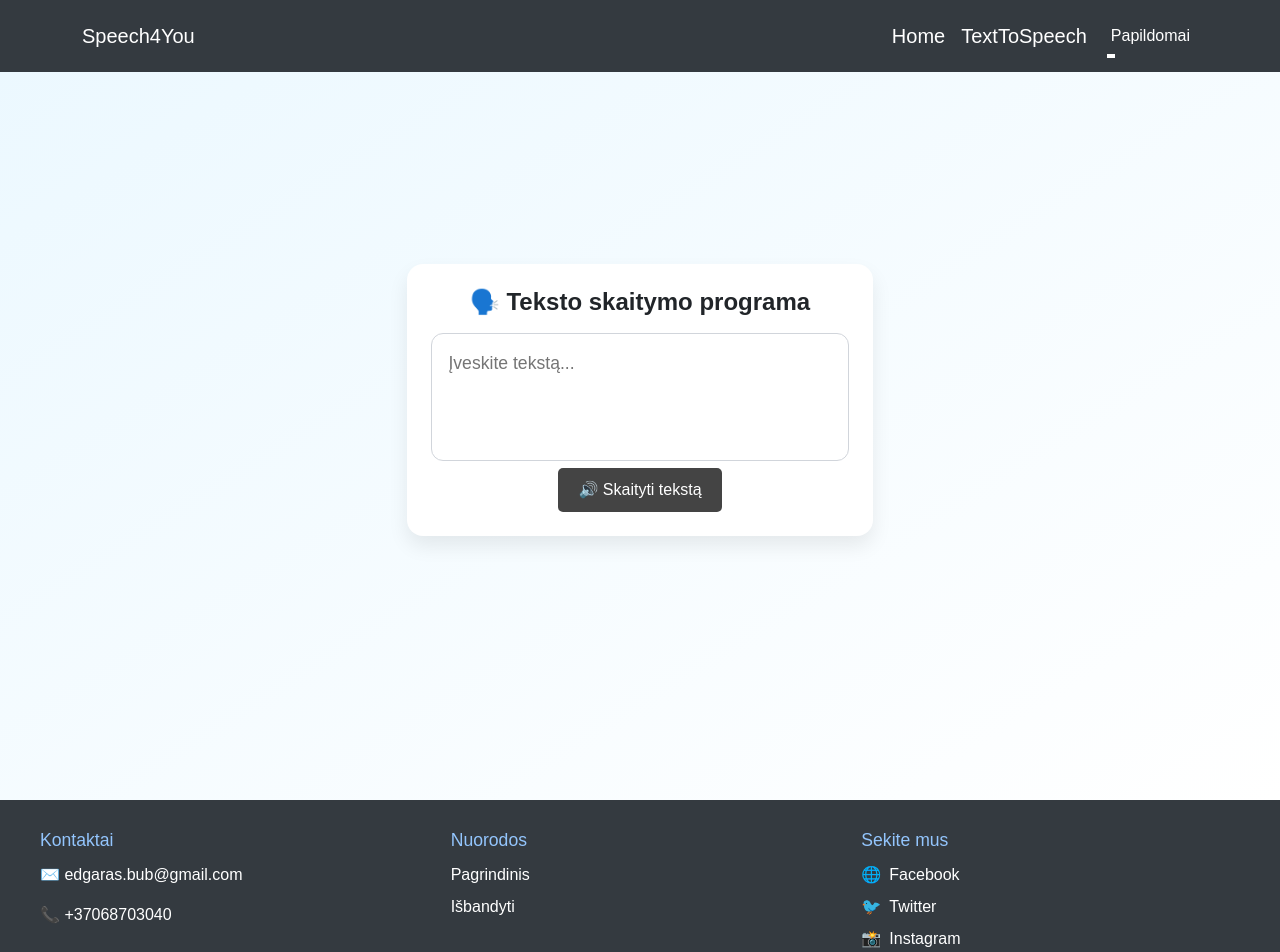
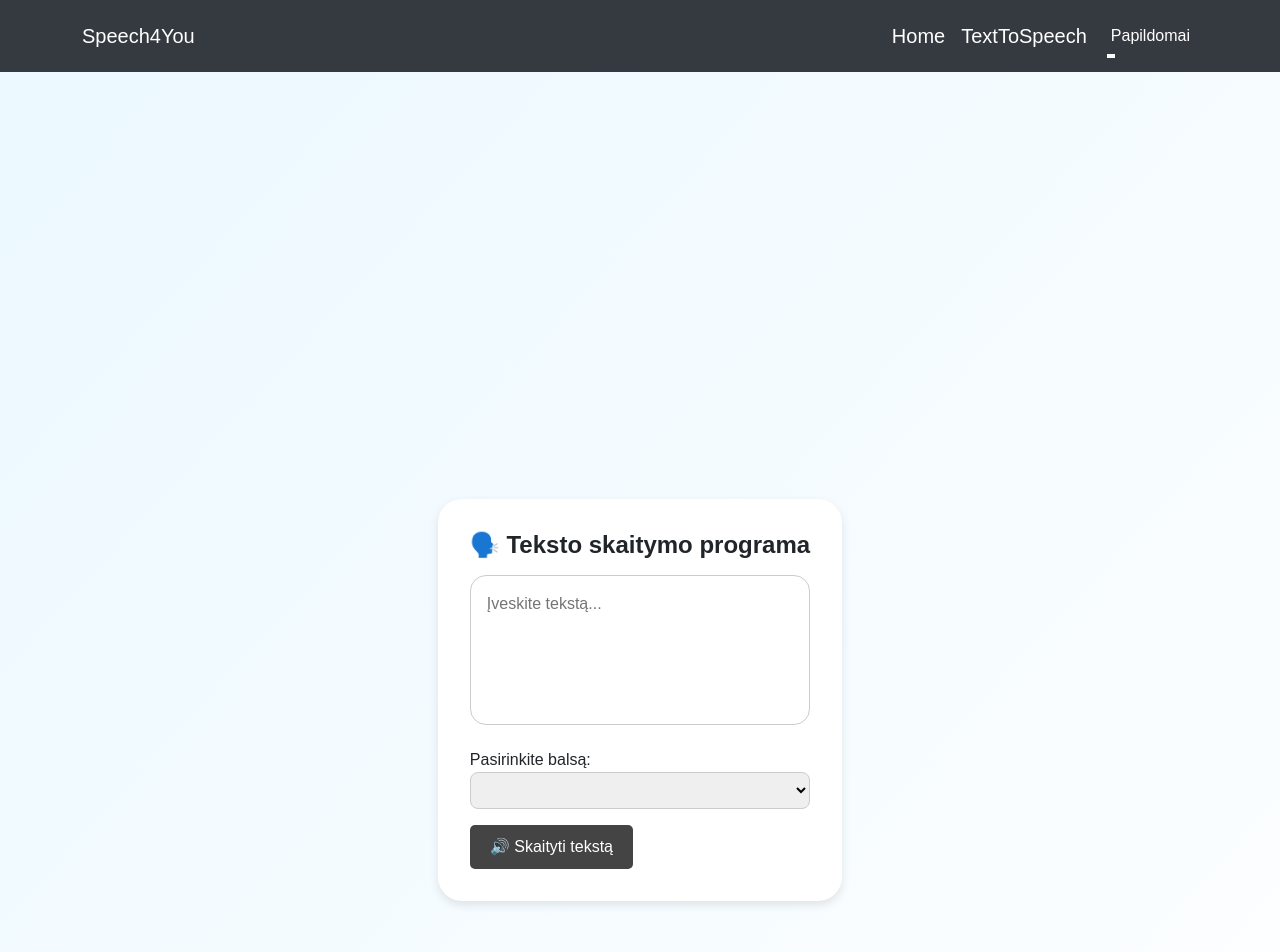
Before and after one commit to EdgarasBub/PROJEKTAS-TEXT_TO_SPEECH, a React (Vite) app in the folder client2/: page /TextToSpeech in a window 1280 px wide. Shown: the top 952 px of the page. Built offline with nearby package versions, Linux system fonts and the light colour scheme.

Commit message:
TextToSpeech Update

```diff
--- a/client2/src/App.css
+++ b/client2/src/App.css
@@ -4,15 +4,15 @@
   padding: 2rem;
   text-align: center;
 }
-.pages {
-  min-height: 150vh;
+/* .pages {
+  min-height: 250vh;
   background: linear-gradient(to bottom right, #ebf8ff, #ffffff);
   display: flex;
   align-items: center;
   justify-content: center;
   padding: 2rem;
 
-}
+} */
 
 .logo {
   height: 6em;
--- a/client2/src/App.tsx
+++ b/client2/src/App.tsx
@@ -8,11 +8,11 @@ import TextToSpeech from './pages/TextToSpeech';
 
 const App: React.FC = () => {
   return (
-    <div style={{ display: 'flex', flexDirection: 'column', minHeight: '100vh' }}>
+    <div style={{ display: 'flex', flexDirection: 'column', minHeight: '200vh'}}>
       <BrowserRouter>
         <Navbar />
 
-        <main style={{ flex: 1 }} className="bg-gray-100">
+        <main style={{ flex: 1 }} className="bg-gray-100 pages">
           <Routes>
             <Route path="/" element={<Home />} />
             <Route path="/Home" element={<Navigate to="/" replace />} />
--- a/client2/src/pages/Home.tsx
+++ b/client2/src/pages/Home.tsx
@@ -46,6 +46,14 @@ const Home: React.FC = () => {
                 </button>
               </div>
           <li>⚙️ Lengva integracija į bet kokią aplikaciją</li>
+              <div style={{ textAlign: 'center' }}>
+                <button
+                  className="utils-button"
+                  onClick={() => navigate('/TextToSpeech')}
+                >
+                  🚀 Išbandyti dabar
+                </button>
+              </div>
         </ul>
       </div>
     </main>
--- a/client2/src/pages/TextToSpeech.tsx
+++ b/client2/src/pages/TextToSpeech.tsx
@@ -1,33 +1,73 @@
-import React, { useState } from 'react';
+import React, { useState, useEffect } from 'react';
 import { speakText } from '../utils/tts';
-import '../styles/textToSpeech.css'; // ✅ Nuoroda į CSS failą
-import '../styles/Utils.css'
+import '../styles/textToSpeech.css'; // Įsitikink, kad turi CSS
+import '../styles/Utils.css'; // Importuojame bendrą stilių failą
 
 const TextToSpeech: React.FC = () => {
   const [text, setText] = useState('');
+  const [voices, setVoices] = useState<SpeechSynthesisVoice[]>([]);
+  const [selectedVoice, setSelectedVoice] = useState<string>('');
+
+  useEffect(() => {
+    const synth = window.speechSynthesis;
+
+    const loadVoices = () => {
+      const availableVoices = synth.getVoices();
+      setVoices(availableVoices);
+      if (availableVoices.length > 0) {
+        setSelectedVoice(availableVoices[0].name);
+      }
+    };
+
+    if (synth.onvoiceschanged !== undefined) {
+      synth.onvoiceschanged = loadVoices;
+    }
+
+    loadVoices();
+  }, []);
 
   const handleSpeak = () => {
     if (!text.trim()) {
       alert('Prašome įvesti tekstą!');
       return;
     }
-    speakText(text);
+
+    const utterance = new SpeechSynthesisUtterance(text);
+    const voice = voices.find(v => v.name === selectedVoice);
+    if (voice) utterance.voice = voice;
+
+    window.speechSynthesis.speak(utterance);
   };
 
   return (
-    <main className="text-to-speech-container">
+    <main className='text-to-speech-container'>
     <div className="tts-container">
       <h1 className="tts-title">🗣️ Teksto skaitymo programa</h1>
+
       <textarea
         value={text}
         onChange={(e) => setText(e.target.value)}
         placeholder="Įveskite tekstą..."
         className="tts-textarea"
       />
-        <button
-          onClick={handleSpeak}
-          className="utils-button"
+
+      <div className="tts-select-container">
+        <label htmlFor="voice-select">Pasirinkite balsą:</label>
+        <select
+          id="voice-select"
+          value={selectedVoice}
+          onChange={(e) => setSelectedVoice(e.target.value)}
+          className="tts-select"
         >
+          {voices.map((voice, index) => (
+            <option key={index} value={voice.name}>
+              {voice.name} ({voice.lang})
+            </option>
+          ))}
+        </select>
+      </div>
+
+      <button onClick={handleSpeak} className="utils-button">
         🔊 Skaityti tekstą
       </button>
     </div>
--- a/client2/src/styles/Home.css
+++ b/client2/src/styles/Home.css
@@ -1,7 +1,7 @@
 /* src/pages/home.css */
 
 .home-container {
-  min-height: 100vh;
+  min-height: 175vh;
   background: linear-gradient(to bottom right, #ebf8ff, #ffffff);
   display: flex;
   align-items: center;
--- a/client2/src/styles/TextToSpeech.css
+++ b/client2/src/styles/TextToSpeech.css
@@ -1,14 +1,10 @@
-/* textToSpeech.css */
-
 .tts-container {
-
   max-width: 600px;
-  margin: 2.5rem auto;
-  padding: 1.5rem;
-  background-color: #ffffff;
-  border-radius: 1rem;
-  box-shadow: 0 10px 20px rgba(0, 0, 0, 0.08);
-  text-align: center;
+  margin: 3rem auto;
+  padding: 2rem;
+  background: #fff;
+  border-radius: 1.5rem;
+  box-shadow: 0 4px 10px rgba(0, 0, 0, 0.1);
 }
 
 .tts-title {
@@ -19,32 +15,43 @@
 
 .tts-textarea {
   width: 100%;
-  height: 8rem;
+  height: 150px;
   padding: 1rem;
-  border: 1px solid #d1d5db;
-  border-radius: 0.75rem;
-  font-size: 1.1rem;
+  font-size: 1rem;
+  border-radius: 1rem;
+  border: 1px solid #ccc;
   resize: none;
-  box-sizing: border-box;
+  margin-bottom: 1rem;
+}
+
+.tts-select-container {
+  margin-bottom: 1rem;
+}
+
+.tts-select {
+  width: 100%;
+  padding: 0.5rem;
+  font-size: 1rem;
+  border-radius: 0.5rem;
+  border: 1px solid #ccc;
 }
 
 .tts-button {
-  margin-top: 1rem;
-  padding: 0.5rem 1.5rem;
-  background-color: #2563eb;
+  background-color: #555;
   color: #fff;
+  padding: 0.75rem 1.5rem;
   border: none;
-  border-radius: 0.75rem;
-  font-size: 1rem;
+  border-radius: 1rem;
   cursor: pointer;
-  transition: background-color 0.3s ease;
+  transition: background 0.3s ease;
 }
 
 .tts-button:hover {
-  background-color: #1d4ed8;
+  background-color: #555;
 }
+
 .text-to-speech-container {
-  min-height: 100vh;
+  min-height: 175vh;
   background: linear-gradient(to bottom right, #ebf8ff, #ffffff);
   display: flex;
   align-items: center;
```
Lines whose indentation alone changed are shown as unchanged.
